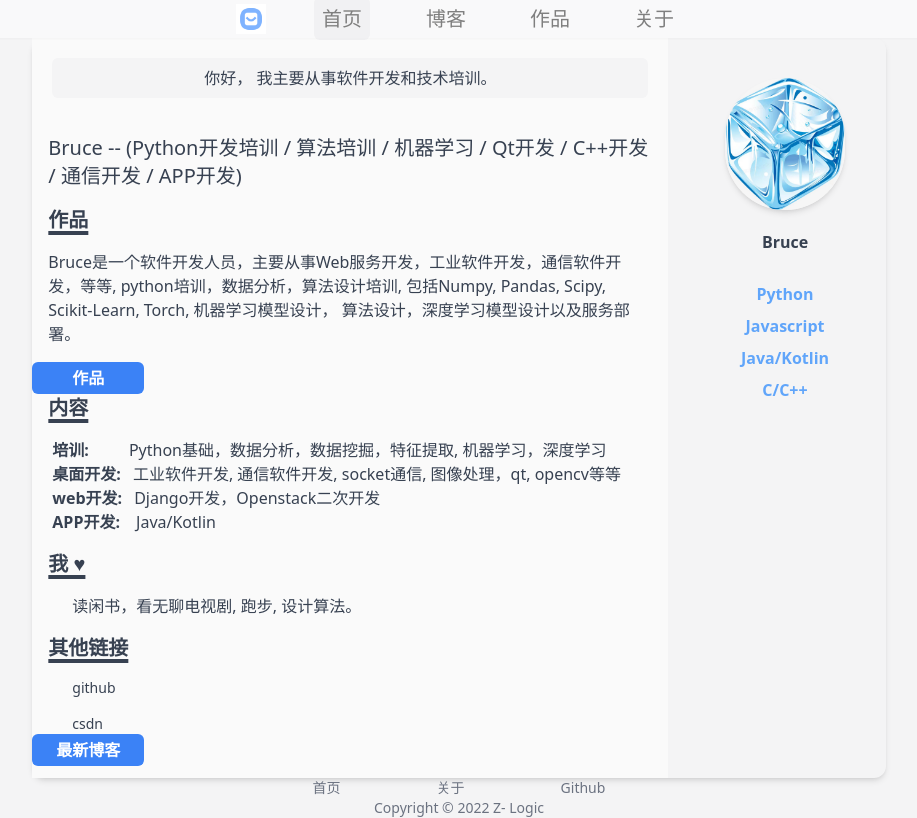
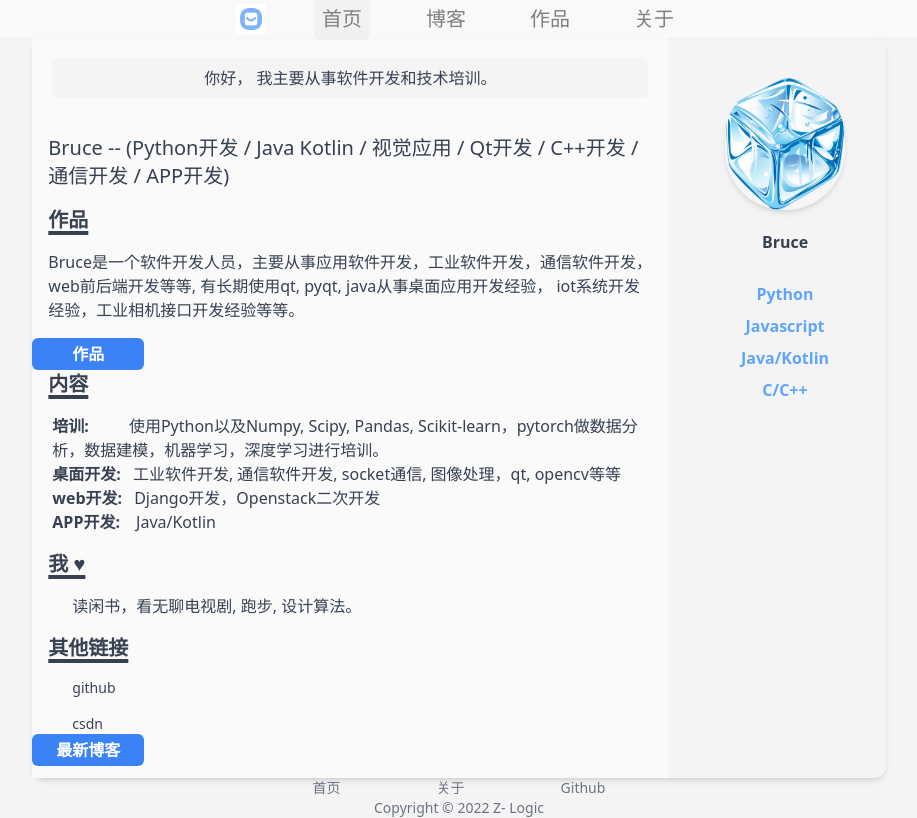
Before and after one commit to brucelee07/zlogic, a Next.js app: page / in a window 1280 px wide. Shown: the whole page, without its empty margins (181-1098 px from the left). Built offline with nearby package versions, Linux system fonts and the light colour scheme.

Commit message:
change index desc

```diff
--- a/pages/index.tsx
+++ b/pages/index.tsx
@@ -21,22 +21,22 @@ const Home: NextPage = () => {
         你好， 我主要从事软件开发和技术培训。
       </p>
       <h3 className='md:text-xl m-4 text-left'>
-        Bruce -- (Python开发培训 / 算法培训 / 机器学习 / Qt开发 / C++开发 /
+        Bruce -- (Python开发 / Java Kotlin / 视觉应用 / Qt开发 / C++开发 /
         通信开发 / APP开发)
       </h3>
       <Heading title={'作品'} />
       <p className='m-4'>
-        Bruce是一个软件开发人员，主要从事Web服务开发，工业软件开发，通信软件开发，等等,
-        python培训，数据分析，算法设计培训, 包括Numpy, Pandas, Scipy,
-        Scikit-Learn, Torch, 机器学习模型设计，
-        算法设计，深度学习模型设计以及服务部署。
+        Bruce是一个软件开发人员，主要从事应用软件开发，工业软件开发，通信软件开发，web前后端开发等等,
+        有长期使用qt, pyqt, java从事桌面应用开发经验，
+        iot系统开发经验，工业相机接口开发经验等等。
       </p>
       <ButtonLink link={'/work'} title={'作品'} />
       <Heading title={'内容'} />
       <div className='m-4 ml-5'>
         <p>
           <strong className='pr-10'>培训:</strong>
-          Python基础，数据分析，数据挖掘，特征提取, 机器学习，深度学习
+          使用Python以及Numpy, Scipy, Pandas,
+          Scikit-learn，pytorch做数据分析，数据建模，机器学习，深度学习进行培训。
         </p>
         <p>
           <strong className='pr-3'>桌面开发:</strong>工业软件开发, 通信软件开发,
```
